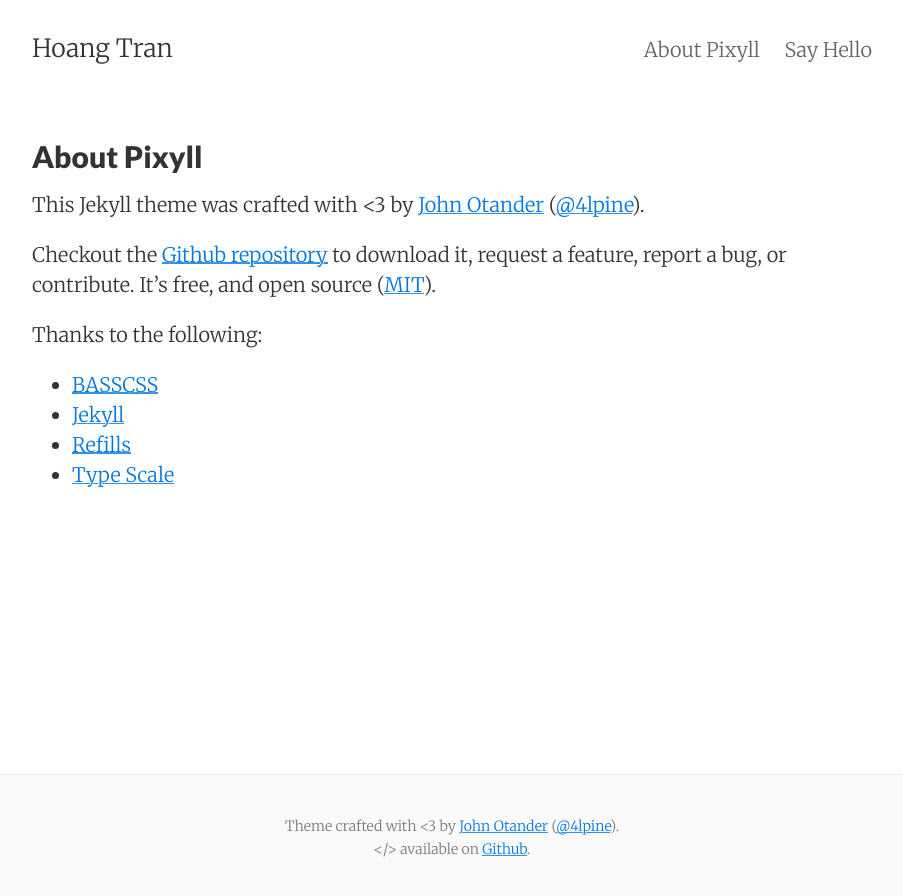
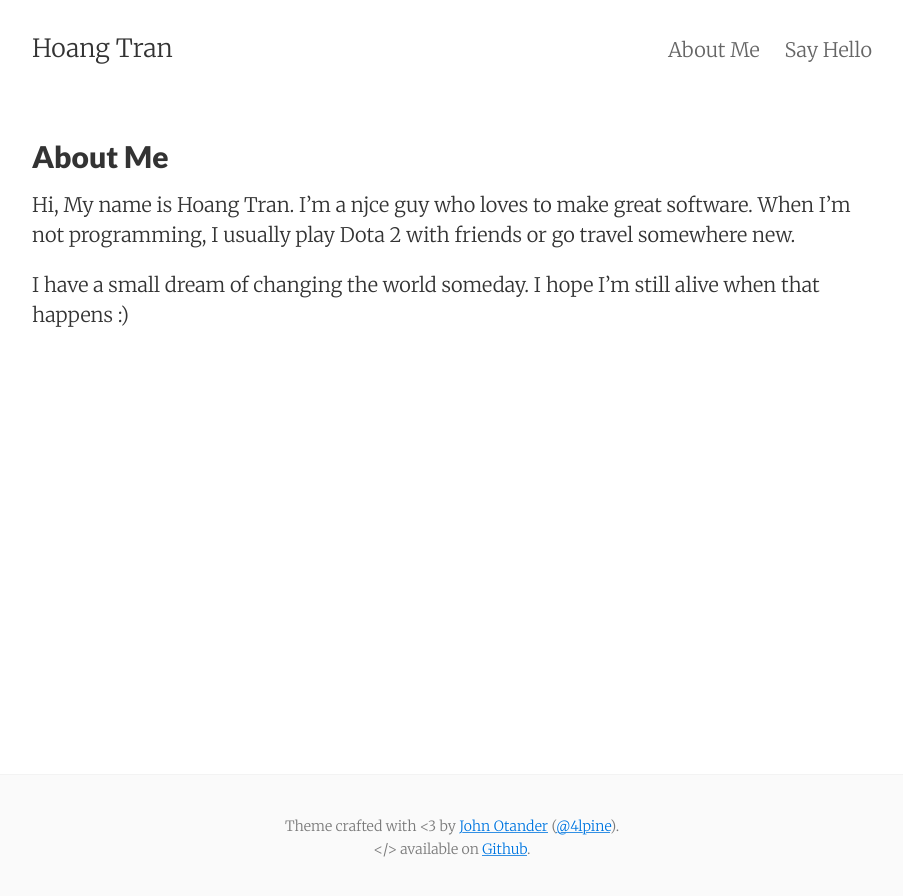
Before and after one commit to hoang-tran/hoang-tran.github.io, a Jekyll site: the page built from about.md, in a window 1280 px wide. Shown: the top 896 px of the page, without its empty margins (188-1091 px from the left). Built offline with Jekyll 4.4.1, drawn with Linux system fonts in a browser that asks for light colours.

Commit message:
update about page

```diff
--- a/about.md
+++ b/about.md
@@ -1,20 +1,10 @@
 ---
 layout: page
-title: About Pixyll
+title: About Me
 permalink: /about/
 tags: about
 ---
 
-This Jekyll theme was crafted with <3 by [John Otander](http://johnotander.com)
-([@4lpine](https://twitter.com/4lpine)).
+Hi, My name is Hoang Tran. I'm a njce guy who loves to make great software. When I'm not programming, I usually play Dota 2 with friends or go travel somewhere new.
 
-Checkout the [Github repository](https://github.com/johnotander/pixyll) to download it,
-request a feature, report a bug, or contribute. It's free, and open source
-([MIT](http://opensource.org/licenses/MIT)).
-
-Thanks to the following:
-
-* [BASSCSS](http://basscss.com)
-* [Jekyll](http://jekyllrb.com)
-* [Refills](http://refills.bourbon.io/)
-* [Type Scale](http://type-scale.com/)
+I have a small dream of changing the world someday. I hope I'm still alive when that happens :)
```
